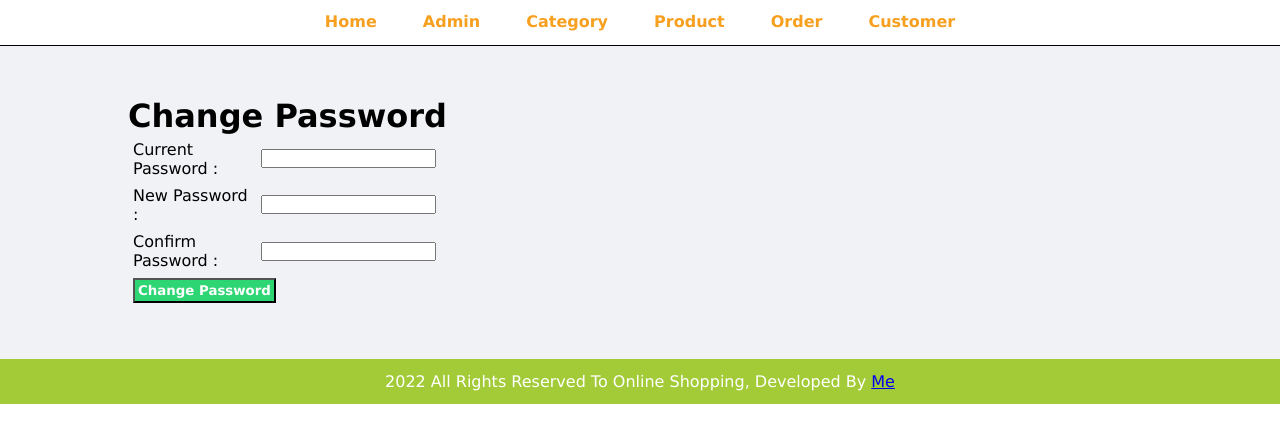
After one commit to Kha3Leng/OnlineShopping, a PHP site: page /admin/update-password.php?id=1 in a window 1280 px wide. The commit adds this page. Shown: the top 443 px of the page. Run offline with PHP 8.4, Linux system fonts and the light colour scheme.

Commit message:
Updating password and admin users

```diff
--- a/admin/add-admin.php
+++ b/admin/add-admin.php
@@ -56,10 +56,10 @@
         $res = mysqli_query($conn, $sql) or die(mysqli_error());
 
         if ($res == TRUE){
-            $_SESSION['add'] = "Admin added successfully";
+            $_SESSION['add'] = "<div class='success'>Admin added successfully</div>";
             header("location:".SITEURL.'admin/manage-admin.php');
         }else{
-            $_SESSION['add'] = "Fail to add admin";
+            $_SESSION['add'] = "<div class='error'>Fail to add admin</div>";
             header("location:".SITEURL.'admin/manage-admin.php');
         }
     }
--- /dev/null
+++ b/admin/update-password.php
@@ -0,0 +1,69 @@
+<?php include('partial/menu.php'); ?>
+
+<div class="main-content">
+    <div class="wrapper">
+        <h1>Change Password</h1>
+
+        <?php
+            $id = $_GET['id'];
+        ?>
+
+        <form action="" method="POST">
+            <table class="tbl-30">
+                    <tr>
+                        <td>Current Password :</td>
+                        <td><input type="password" name="current_password" placedholder="Current Password" /></td>
+                    </tr>
+                    <tr>
+                        <td>New Password :</td>
+                        <td><input type="password" name="new_password" placedholder="New Password" /></td>
+                    </tr>
+                    <tr>
+                        <td>Confirm Password :</td>
+                        <td><input type="password" name="confirm_password" placedholder="Confirm Password" /></td>
+                    </tr>
+                    <tr>
+                        <td colspan="2">
+                            <input type="hidden" name="id" value="<?php echo $id; ?>"/>
+                            <input type="submit" name="submit" value="Change Password" class="btn-secondary"/>
+                        </td>
+                    </tr>
+
+                </table>
+        </form>
+    </div>
+</div>
+
+<?php
+    if(isset($_POST['submit'])){
+        $id = $_POST['id'];
+        $current_password = md5($_POST['current_password']);
+        $new_password = md5($_POST['new_password']);
+        $confirm_password = md5($_POST['confirm_password']);
+
+        $sql = "SELECT * FROM tbl_admin WHERE id = $id AND password =  '$current_password'";
+        $res = mysqli_query($conn, $sql);
+
+        if ( $res == true ){
+            if ( $row = mysqli_fetch_assoc($res)){
+                if ( $new_password == $confirm_password){
+                    $sql1 = "UPDATE tbl_admin SET password = '$confirm_password' WHERE id = $id";
+                    $res1 = mysqli_query($conn, $sql1);
+                    if ($res1 == true){
+                        $_SESSION['update_password'] = "<div class='success'>Successfully updated the password.</div>";
+                    }else{
+                        $_SESSION['update_password'] = "<div class='error'>Failed to Update Password.</div>";
+                    }
+                }else{
+                    $_SESSION['password-not-matched'] = "<div class='error'>Password not matched.</div>";
+                }
+                header("location:".SITEURL."admin/manage-admin.php");
+            }else{
+                $_SESSION['user-not-found'] = "<div class='error'>User Not Found.</div>";
+                header("location:".SITEURL."admin/manage-admin.php");
+            }
+        }
+    }
+?>
+
+<?php include('partial/footer.php'); ?>
--- a/css/admin.css
+++ b/css/admin.css
@@ -14,6 +14,14 @@
     padding: 1%;
     width: 80%;
     margin: 0 auto;
+}
+
+.success {
+    color: #009432;
+}
+
+.error {
+    color: #EA2027;
 }
 
 .center {
```
Also changed, not shown: admin/delete-admin.php (added, +19 -0 lines), admin/manage-admin.php (+29 -2 lines), admin/update-admin.php (added, +70 -0 lines).
